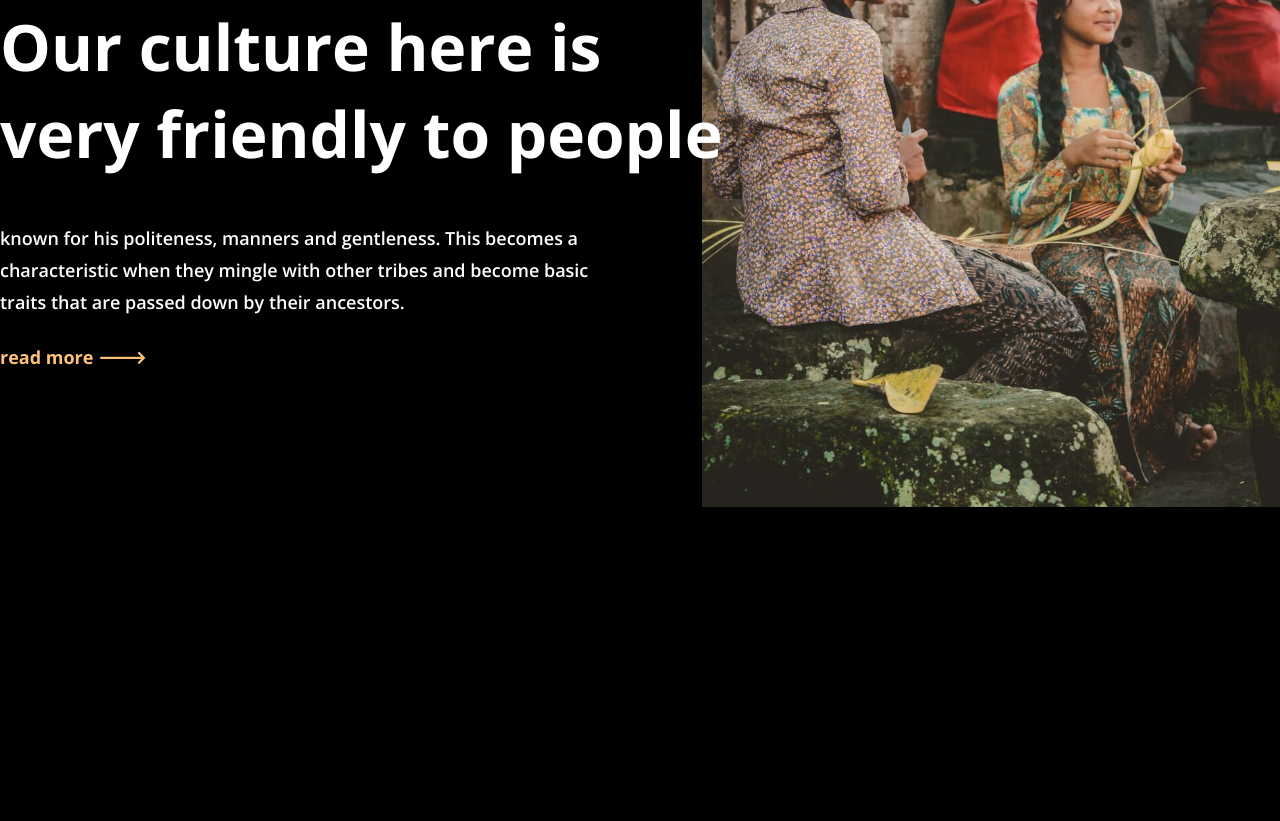
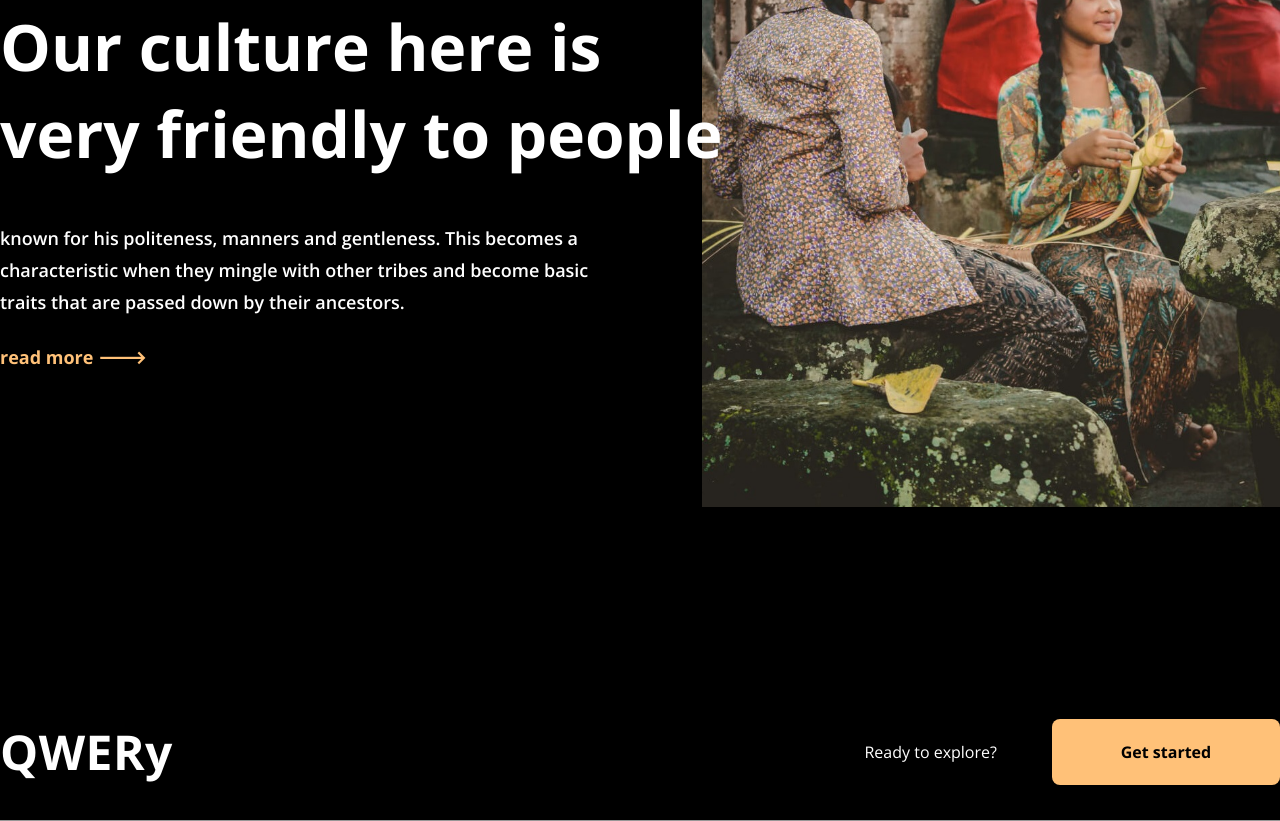
Before and after one commit to NikolayBarkalov/Template-website-QWERy, a plain HTML site: page index.html in a window 1280 px wide. Shown: the part 3898-4719 px from the top of the page. Before the commit the page ends 4617 px from the top, so only its background shows below. Drawn offline with nearby package versions, Linux system fonts and the light colour scheme.

Commit message:
adventisement add

```diff
--- a/index.html
+++ b/index.html
@@ -91,6 +91,19 @@
     </article>
   </main>
 
+  <footer class="footer">
+
+    <div class="advertisement">
+        <a class="footer-logo__link" href="#">QWERy</a>
+      <div class="advertisement__wrapepr">
+        <p>Ready to explore?</p>
+        <a href="#">Get started</a>
+      </div>
+
+
+    </div>
+  </footer>
+
   <script src="./slider.js"></script>
 </body>
 
--- a/style/style.css
+++ b/style/style.css
@@ -314,3 +314,54 @@ font-family: 'Open Sans', sans-serif; */
 .hidden {
   display: none;
 }
+
+.footer {
+  margin: 0 auto;
+  max-width: 1460px;
+}
+
+.advertisement {
+  display: flex;
+  justify-content: space-between;
+  align-items: center;
+  color: var(--white-color);
+  border-bottom: 1px solid #979797;
+  padding-bottom: 35px;
+}
+
+.footer-logo__link {
+  font-weight: 700;
+  font-size: 3rem;
+  line-height: 4rem;
+  letter-spacing: 0.01em;
+  text-transform: capitalize;
+  text-decoration: none;
+  color: var(--white-color)
+}
+
+.footer-logo__link:hover {
+  color: var(--hover-color)
+}
+
+.advertisement__wrapepr {
+  display: flex;
+  align-items: center;
+}
+
+.advertisement__wrapepr > p {
+  margin-right: 55px;
+}
+
+.advertisement__wrapepr > a {
+  text-decoration: none;
+  color: var(--black-color);
+  background-color: var(--hover-color);
+  padding: 1.5em 4.3em;
+  border-radius: 0.5em;
+  font-weight: bold;
+}
+
+.advertisement__wrapepr > a:hover {
+  background-color: var(--white-color);
+  color: var(--slogan-color);
+}
```
